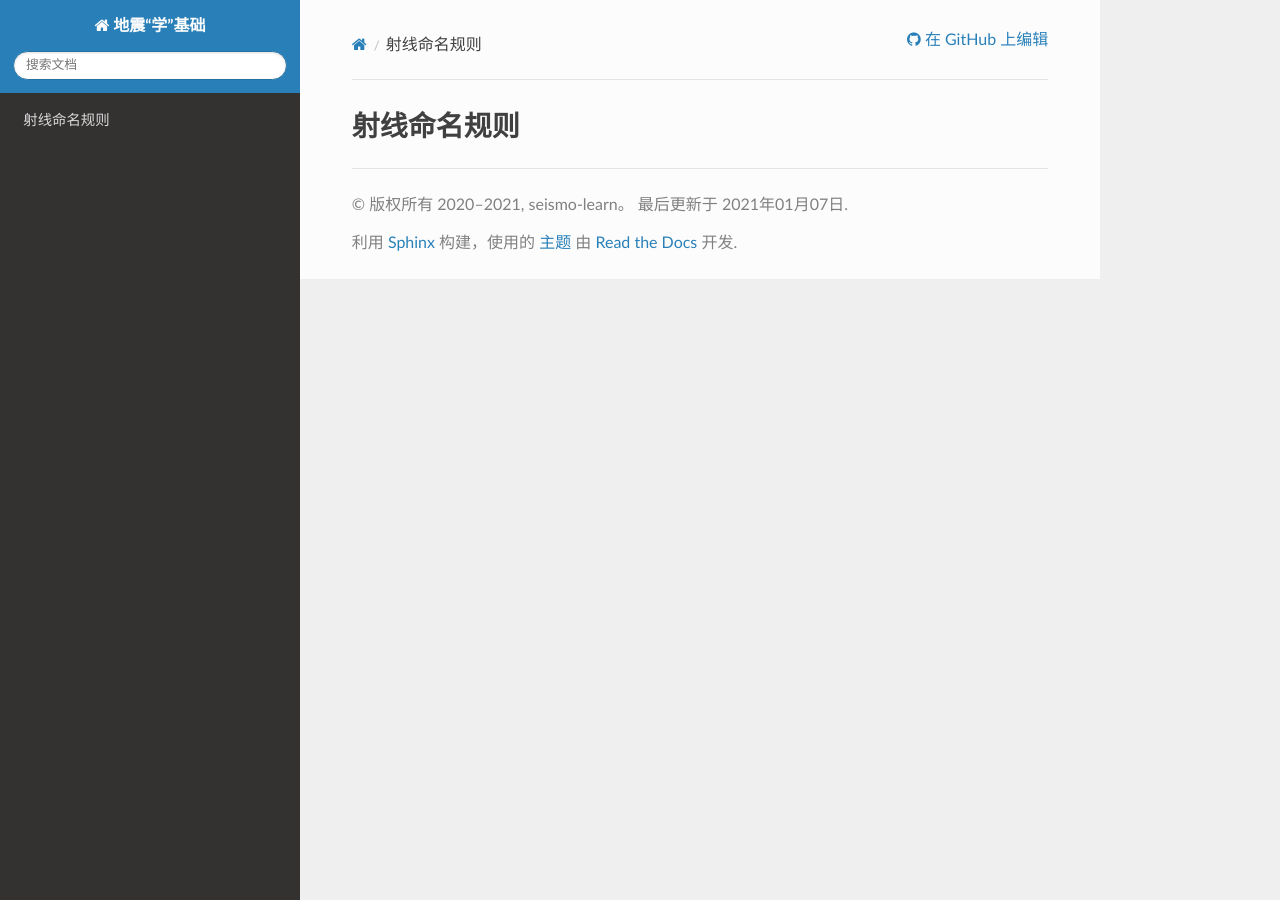
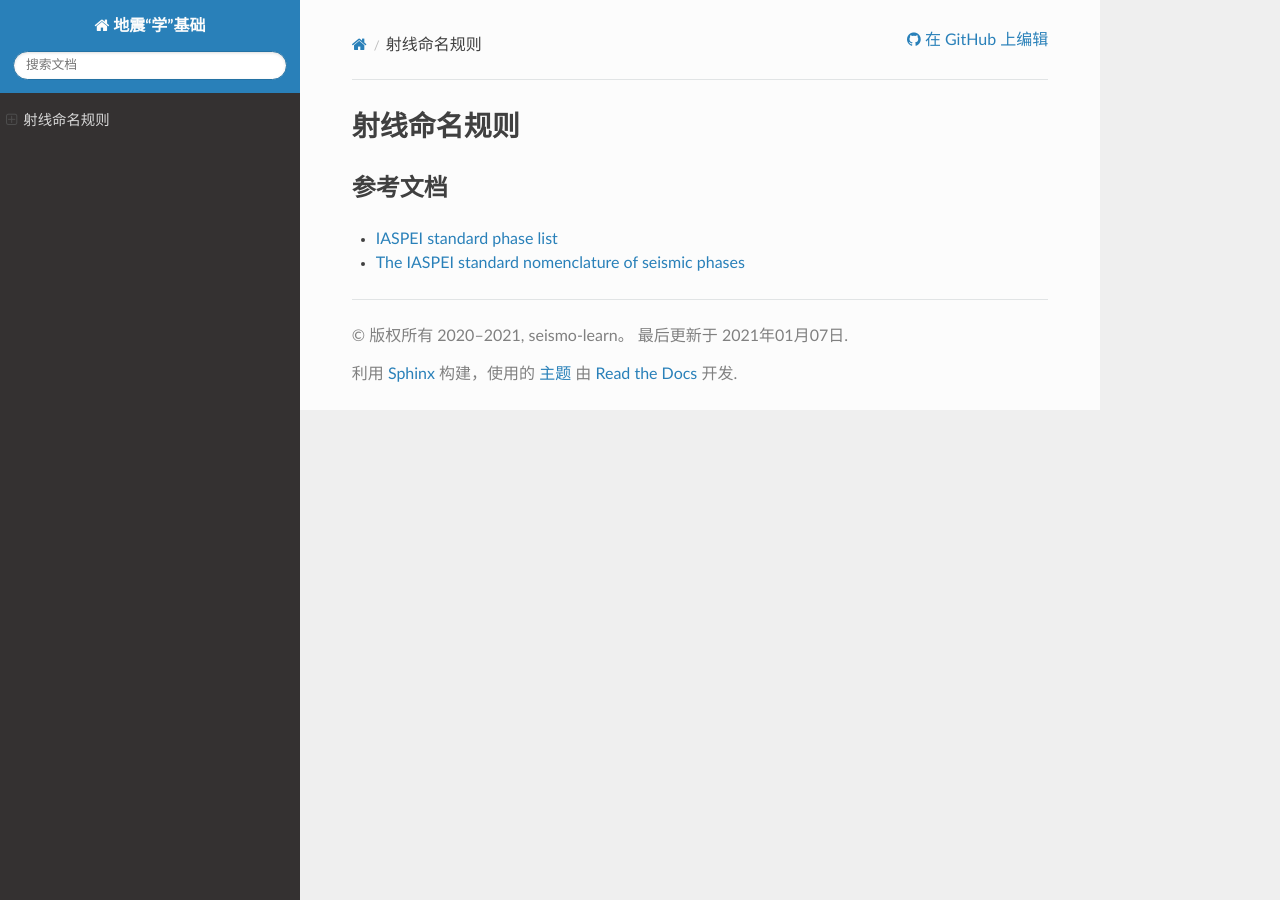
Before and after one commit to seismo-learn/seismology, a Sphinx documentation site: the page built from source/ray-theory-travel-times/ray-nomenclature/index.rst, in a window 1280 px wide. Built offline with Sphinx 7.4.7 and the Read the Docs theme 2.0.0, drawn with Linux system fonts in a browser that asks for light colours; pages that are not in the unit, such as notebooks, are missing from menus.

Commit message:
Move reference to index

```diff
--- a/source/ray-theory-travel-times/ray-nomenclature/index.rst
+++ b/source/ray-theory-travel-times/ray-nomenclature/index.rst
@@ -1,6 +1,12 @@
 射线命名规则
 ############
 
+
+参考文档
+--------
+
+- `IASPEI standard phase list <http://www.isc.ac.uk/standards/phases/>`__
+- `The IASPEI standard nomenclature of seismic phases <https://gfzpublic.gfz-potsdam.de/rest/items/item_152435/component/file_152589/content>`__
 
 .. toctree::
    :hidden:
```
Also changed, not shown: source/ray-theory-travel-times/ray-nomenclature/crustal-phases.rst (+0 -7 lines).
